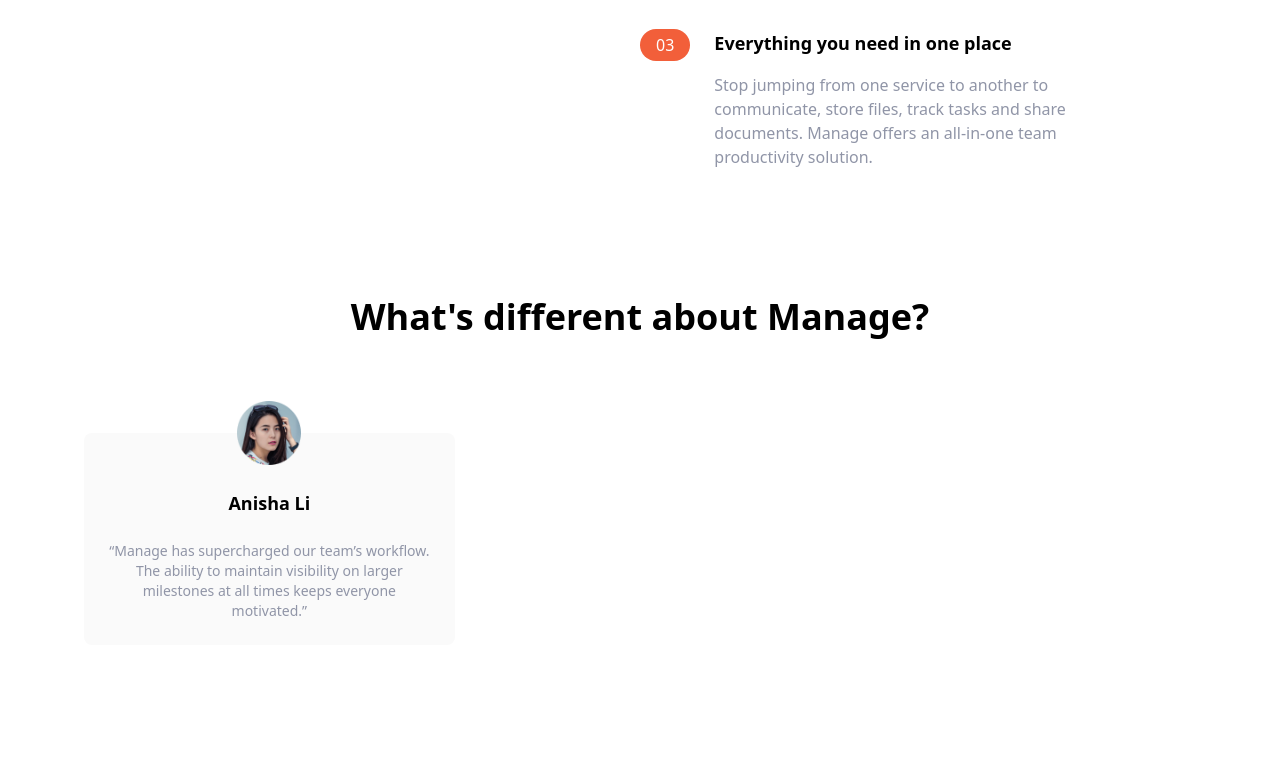
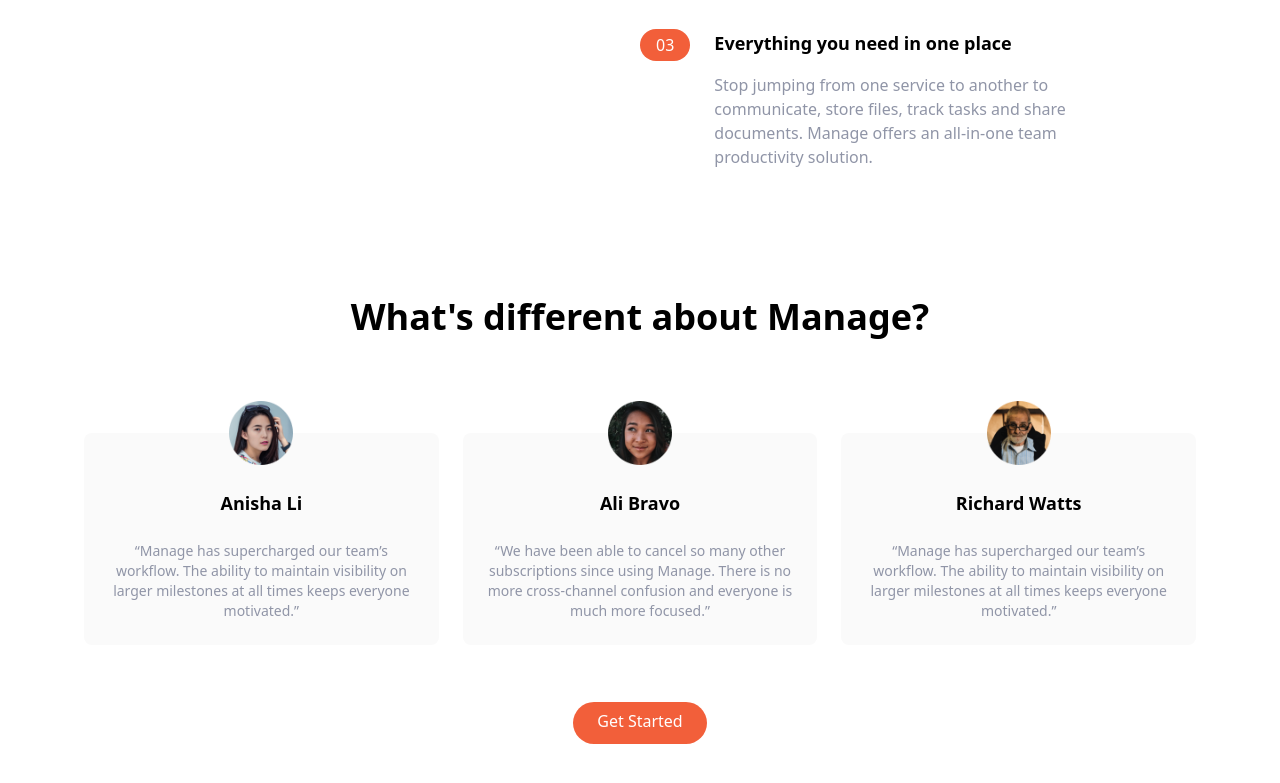
Before and after one commit to ramiyappan/Tailwind-project-landing, a website: page index.html in a window 1280 px wide. Shown: the part 971-1754 px from the top of the page. Before the commit the page ends 1616 px from the top, so only its background shows below. Drawn offline with Linux system fonts and the light colour scheme.

Commit message:
update index.html

```diff
--- a/index.html
+++ b/index.html
@@ -163,8 +163,41 @@
                         everyone motivated.”
                     </p>
                 </div>
+
+                <!-- testimonial 2 -->
+                <div class="hidden flex-col items-center p-6 space-y-6 rounded-lg bg-veryLightGray md:flex md:w-1/3">
+                    <img src="img/avatar-ali.png" class="w-16 -mt-14" alt="">
+                    <h5 class="text-lg font-bold">Ali Bravo</h5>
+                    <p class="text-sm text-darkGrayishBlue">
+                        “We have been able to cancel so many other subscriptions since
+                        using Manage. There is no more cross-channel confusion and
+                        everyone is much more focused.”
+                    </p>
+                </div>
+
+                <!-- testimonial 3 -->
+                <div class="hidden flex-col items-center p-6 space-y-6 rounded-lg bg-veryLightGray md:flex md:w-1/3">
+                    <img src="img/avatar-richard.png" class="w-16 -mt-14" alt="">
+                    <h5 class="text-lg font-bold">Richard Watts</h5>
+                    <p class="text-sm text-darkGrayishBlue">
+                        “Manage has supercharged our team’s workflow. The ability to
+                        maintain visibility on larger milestones at all times keeps
+                        everyone motivated.”
+                    </p>
+                </div>
+            </div>
+
+            <!-- Button -->
+            <div class="my-16">
+                <a
+                    href=""
+                    class="p-3 px-6 pt-2 text-white bg-brightRed
+                    rounded-full baseline hover:bg-brightRedLight"
+                >Get Started</a>
             </div>
         </div>
     </section>
+
+
 </body>
 </html>
```
Also changed, not shown: css/main.css.
